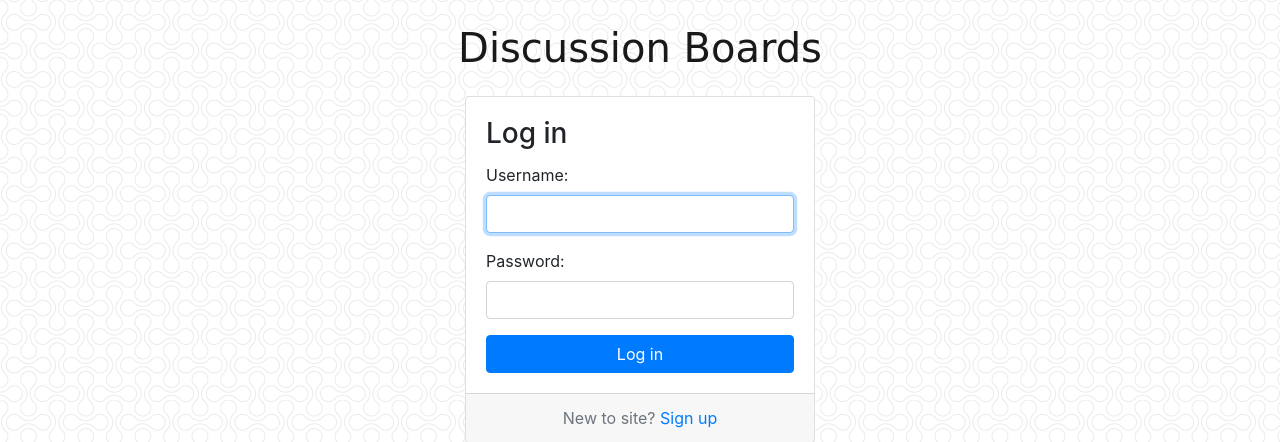
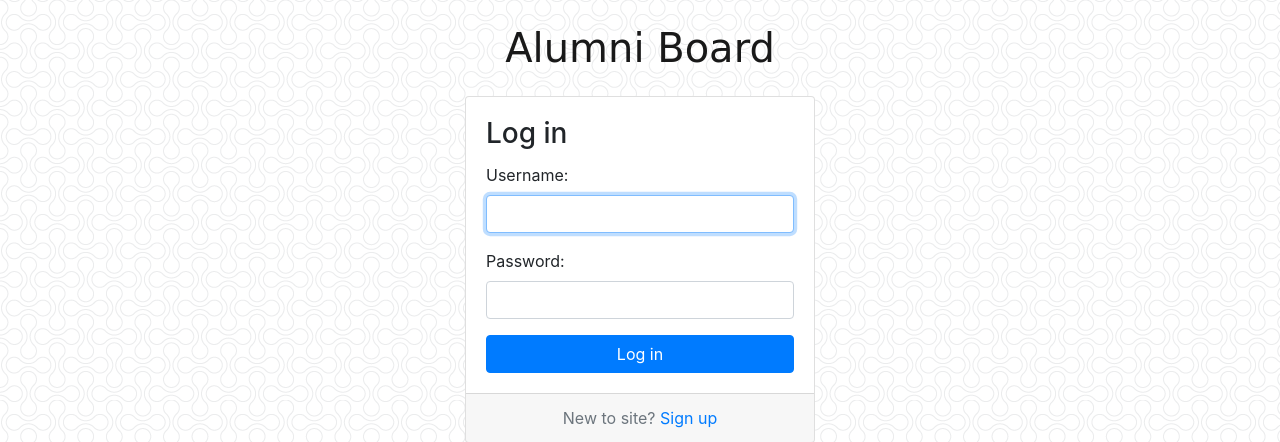
Before and after one commit to krdpk17/django-alumni, a Django app: page /accounts/login/?next=/boards/1/topics/1/posts/1/edit/ in a window 1280 px wide. Shown: the top 442 px of the page. Run offline with Django 3.2, Linux system fonts and the light colour scheme; some libraries are stand-ins or nearby versions; some web fonts are replaced.

Commit message:
Renamed heading to 'Alumni board'

```diff
--- a/alumnisystem/templates/base_accounts.html
+++ b/alumnisystem/templates/base_accounts.html
@@ -9,7 +9,7 @@
 {% block body %}
   <div class="container">
     <h1 class="text-center logo my-4">
-      <a href="{% url 'home' %}">Discussion Boards</a>
+      <a href="{% url 'home' %}">Alumni Board</a>
     </h1>
     {% block content %}
     {% endblock %}
--- a/alumnisystem/templates/board_base.html
+++ b/alumnisystem/templates/board_base.html
@@ -13,7 +13,7 @@
 
       <nav class="navbar navbar-expand-sm navbar-dark bg-dark">
         <div class="container">
-          <a class="navbar-brand" href="{% url 'home' %}">Discussion Board</a>
+          <a class="navbar-brand" href="{% url 'home' %}">Alumni Board</a>
           <button class="navbar-toggler" type="button" data-toggle="collapse" data-target="#mainMenu" aria-controls="mainMenu" aria-expanded="false" aria-label="Toggle navigation">
             <span class="navbar-toggler-icon"></span>
           </button>
```
Also changed, not shown: alumnisystem/db.sqlite3.
